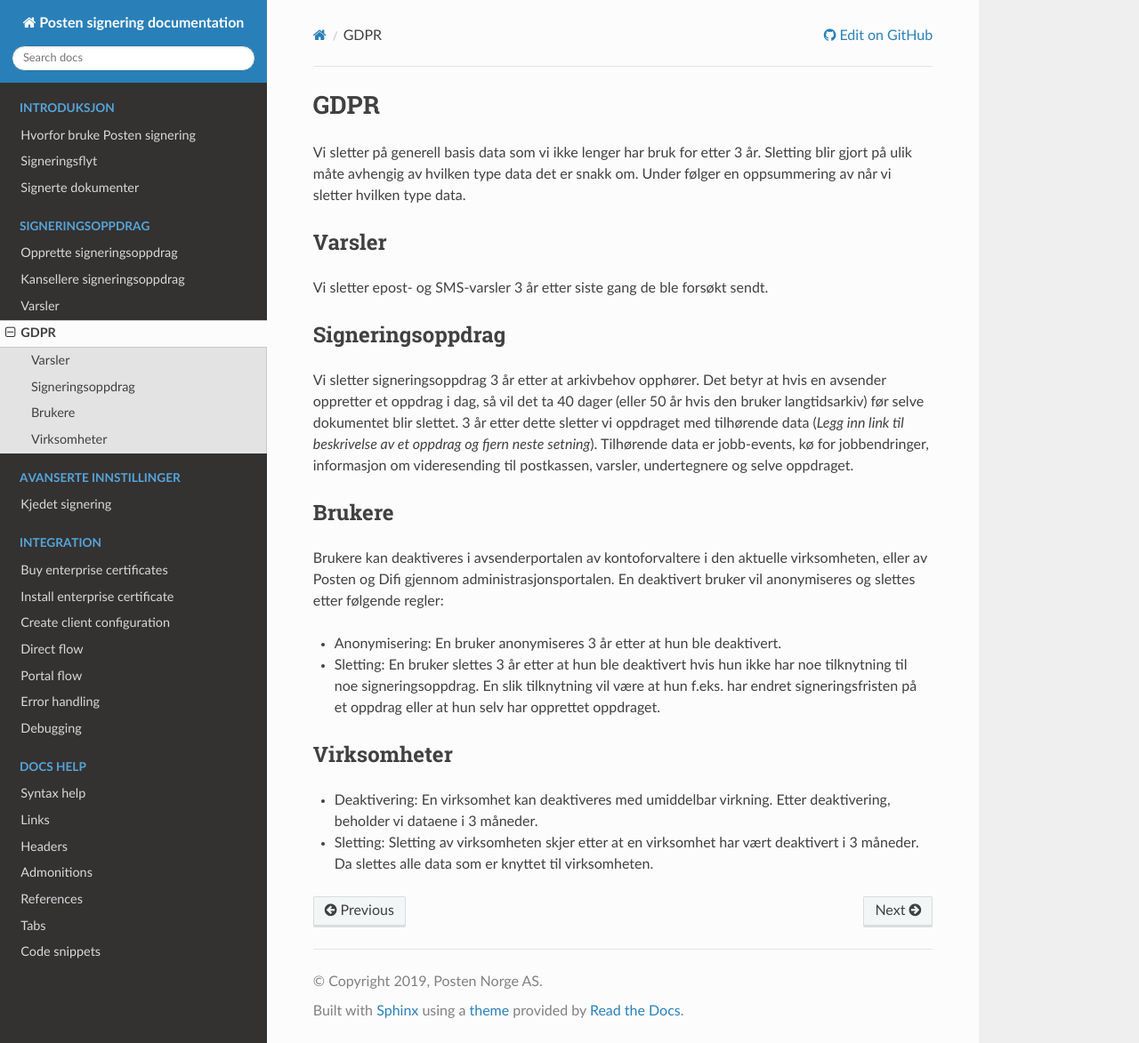
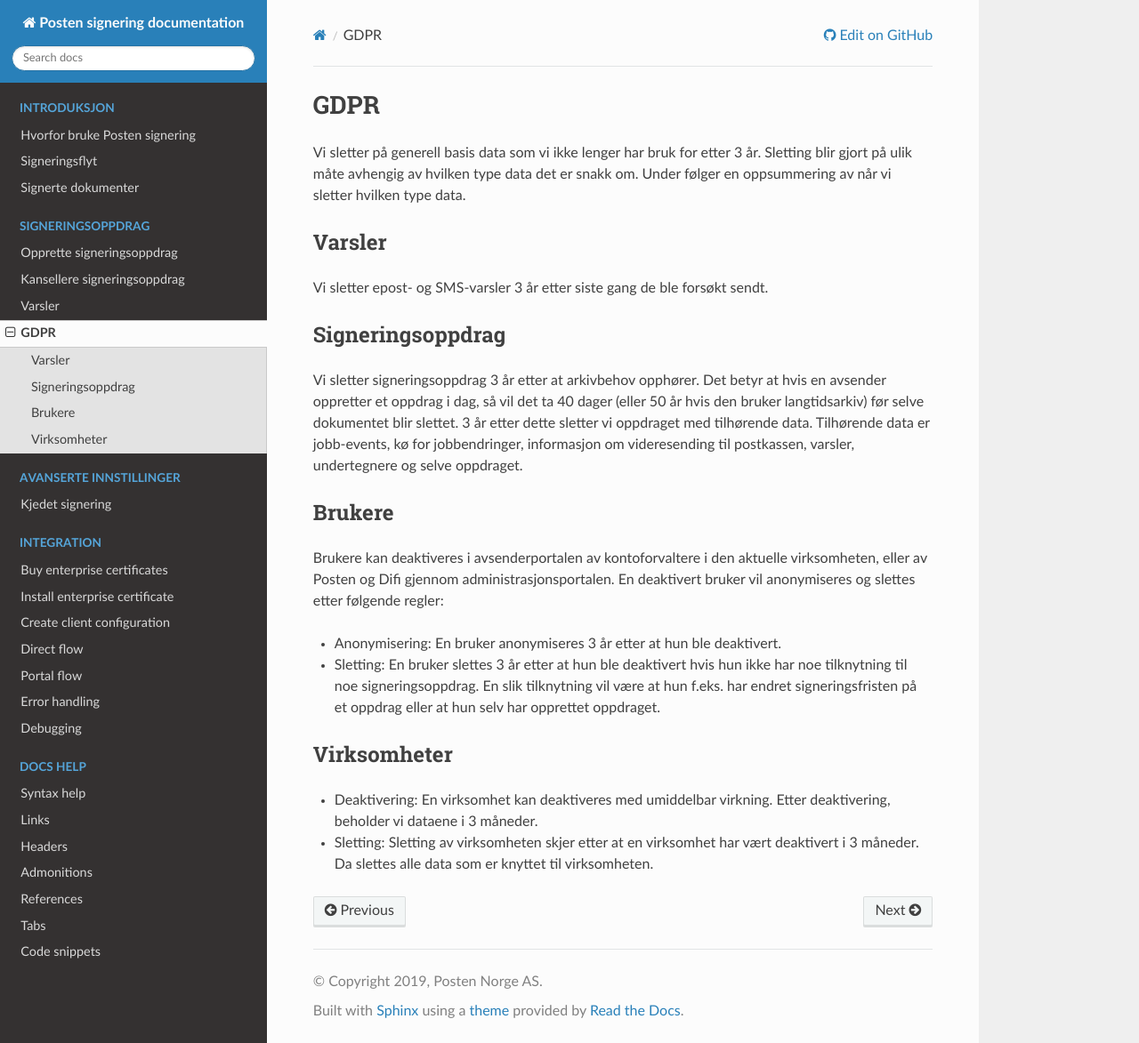
Before and after one commit to ramonarellano/signering-docs, a Sphinx documentation site: the page built from source/gdpr.md, in a window 1280 px wide and 1173 px high. Shown: the whole window at 89% size. Built offline with Sphinx 7.4.7 and the Read the Docs theme 2.0.0, drawn with Linux system fonts in a browser that asks for light colours.

Commit message:
Fjerner warns om lenker og beskrivelse av lenker

```diff
--- a/source/gdpr.md
+++ b/source/gdpr.md
@@ -6,7 +6,7 @@
 Vi sletter epost- og SMS-varsler 3 år etter siste gang de ble forsøkt sendt.
 
 ## Signeringsoppdrag
-Vi sletter signeringsoppdrag 3 år etter at arkivbehov opphører. Det betyr at hvis en avsender oppretter et oppdrag i dag, så vil det ta 40 dager (eller 50 år hvis den bruker langtidsarkiv) før selve dokumentet blir slettet. 3 år etter dette sletter vi oppdraget med tilhørende data (*Legg inn link til beskrivelse av et oppdrag og fjern neste setning*). Tilhørende data er jobb-events, kø for jobbendringer, informasjon om videresending til postkassen, varsler, undertegnere og selve oppdraget.
+Vi sletter signeringsoppdrag 3 år etter at arkivbehov opphører. Det betyr at hvis en avsender oppretter et oppdrag i dag, så vil det ta 40 dager (eller 50 år hvis den bruker langtidsarkiv) før selve dokumentet blir slettet. 3 år etter dette sletter vi oppdraget med tilhørende data. Tilhørende data er jobb-events, kø for jobbendringer, informasjon om videresending til postkassen, varsler, undertegnere og selve oppdraget.
 
 ## Brukere
 Brukere kan deaktiveres i avsenderportalen av kontoforvaltere i den aktuelle virksomheten, eller av Posten og Difi gjennom administrasjonsportalen. En deaktivert bruker vil anonymiseres og slettes etter følgende regler:
--- a/source/opprette-oppdrag.rst
+++ b/source/opprette-oppdrag.rst
@@ -1,8 +1,5 @@
 Opprette signeringsoppdrag
 ===========================
-
-..  DANGER::
-    Lenker under *Ekstra informasjon* er ikke alle koblet opp og vil bli fikset på sikt etterhvert som dokumentasjonen her bygges opp.
 
 Ved opprettelse av signeringsoppdrag kan følgende felter angis:
 
```
